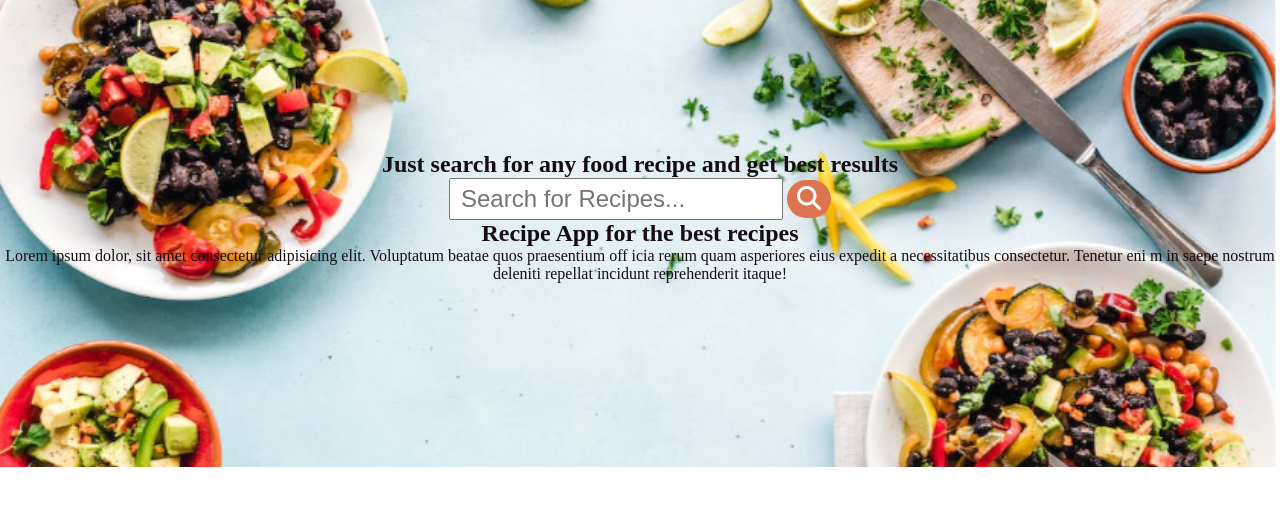
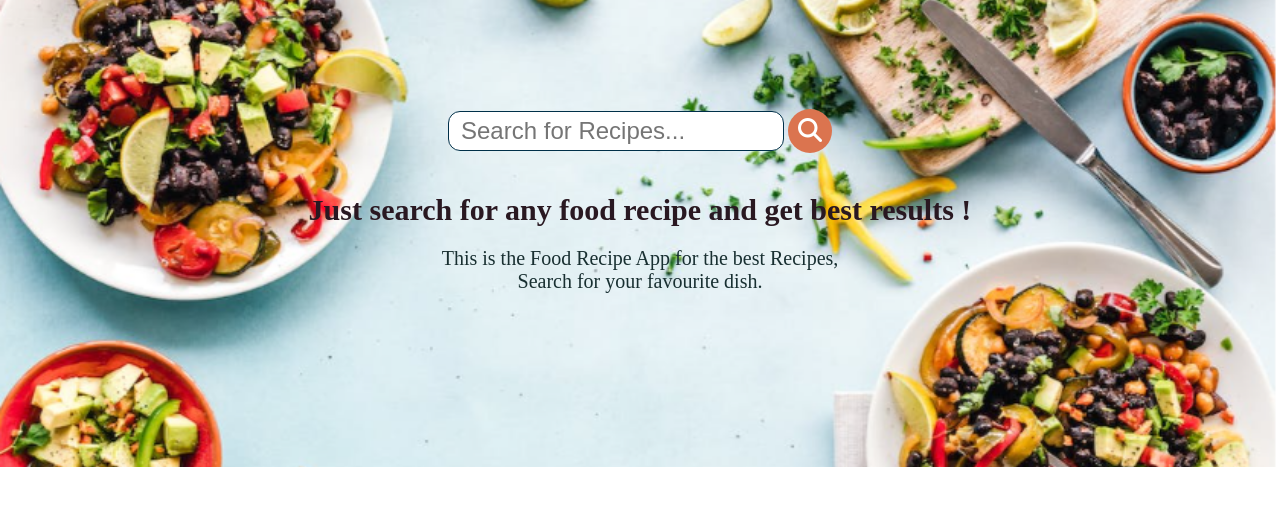
Before and after one commit to prinsi-t/Food-Recipe-Website, a plain HTML site: page index.html in a window 1280 px wide. Shown: the part 108-614 px from the top of the page. Drawn offline with Linux system fonts and the light colour scheme.

Commit message:
codewars

```diff
--- a/index.html
+++ b/index.html
@@ -17,25 +17,19 @@
 
     <main>
         <section>
-          <div class="main">
-            <h1>Just search for any food recipe and get best results</h1>
+
+        <div class="main">
+
             <form action="">
                 <input type="text" placeholder="Search for Recipes... " class="search">
-                <button><i class="fa-solid fa-magnifying-glass"></i></button>
+                <button class="btn"><i class="fa-solid fa-magnifying-glass"></i></button>
             </form>
         </div>
 
 
-                <div class="para">
-            <h2>Recipe App for the best recipes</h2>
-            <p>Lorem ipsum dolor,
-                sit amet consectetur adipisicing elit.
-                 Voluptatum beatae quos praesentium off
-                 icia rerum quam asperiores eius expedit
-                 a necessitatibus consectetur. Tenetur eni
-                 m in saepe nostrum deleniti repellat incidunt reprehenderit itaque!
-
-                </p>
+            <div class="para">
+            <h1>Just search for any food recipe and get best results !</h1>
+            <p>This is the Food Recipe App for the best Recipes, <br> Search for your favourite dish. </p>
             </div>
 
 
--- a/style.css
+++ b/style.css
@@ -25,27 +25,41 @@ header section{
 
 }
 
-main section .main{
+
+
+.main{
+   margin-top: -2em;
 
 }
 
-main section .para{
+.para{
+   margin-top: 2em;
+   font-size: 20px;
+}
 
-
+.para p{
+    margin-top: 1em;
+    color: #182f31;
 }
 
 .search{
-    padding: 5px 10px;
+    padding: 5px 12px;
     font-size: 1.5em;
+    border-radius: 0.5em;
+    border: 1px solid #003049;
 }
 
-button {
+.btn{
     font-size: 1.5em;
     border: none;
-    border-radius: 1em;
-    padding: 5px 10px;
+    border-radius: 1.2em;
+    padding: 8px 10px;
     background-color: rgb(219, 116, 79);
     color: white;
+}
+
+.btn:hover {
+    cursor: pointer;
 }
 
 main section{
@@ -60,5 +74,5 @@ main section{
     flex-direction: column;
     margin: 0;
     padding: 0;
-    color: #160d12;
+    color: #291821;
 }
```
